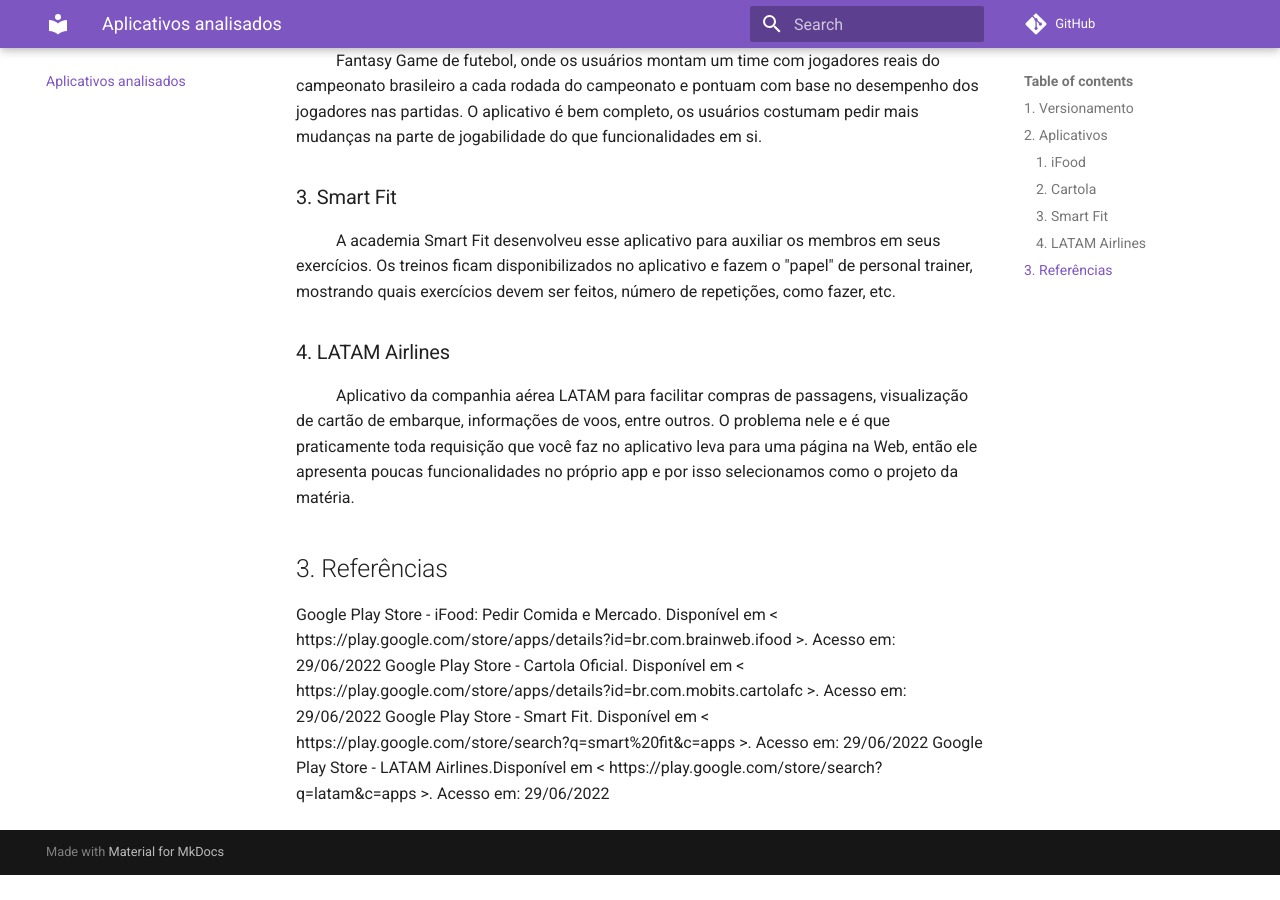
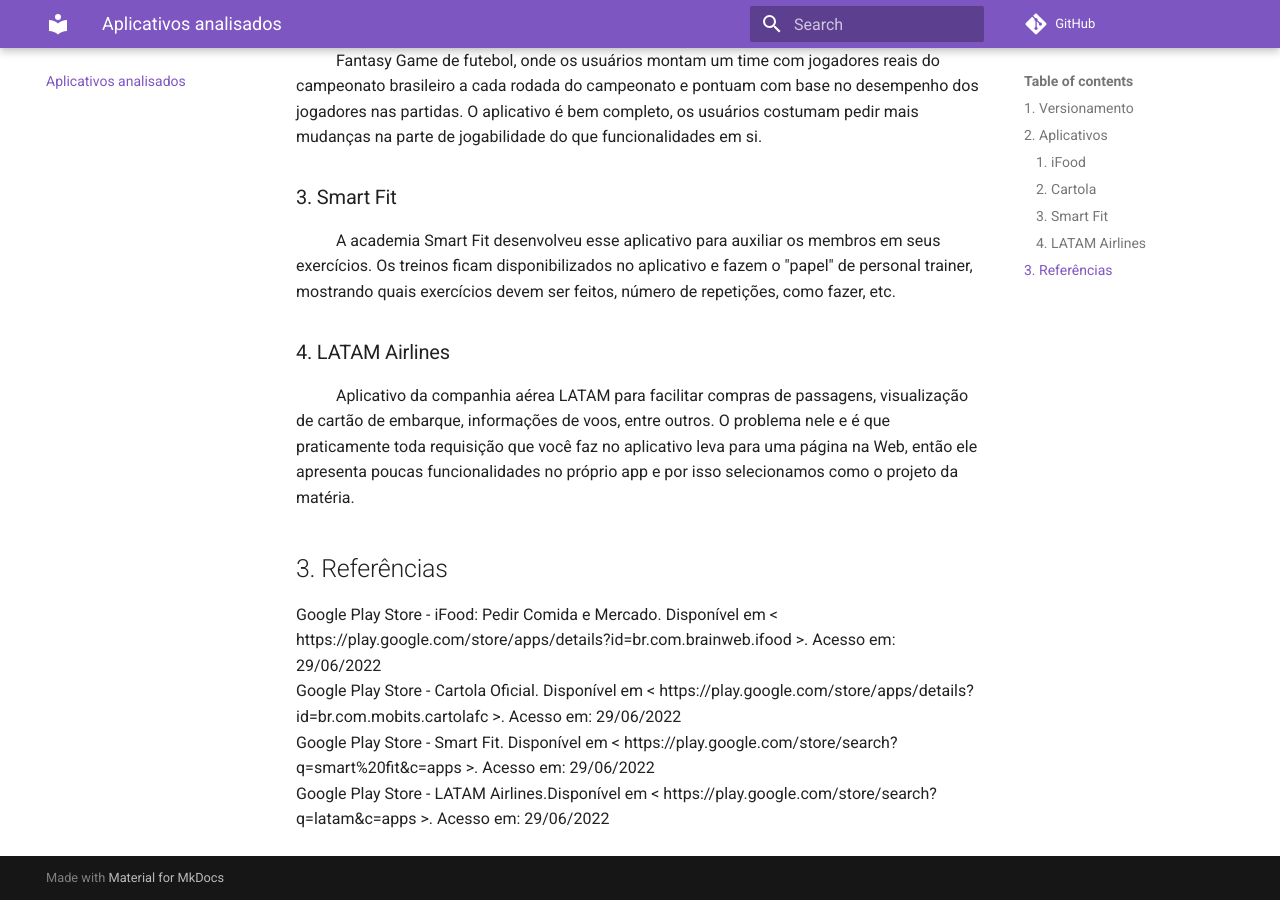
Before and after one commit to Requisitos-de-Software/2022.1-TikTok, an MkDocs documentation site: the page built from docs/apps-analisados.md, in a window 1280 px wide and 900 px high, scrolled down 656 px. Built offline with MkDocs 1.6.1 and Material for MkDocs 9.7.7, drawn with Linux system fonts in a browser that asks for light colours; comment, search, counter and statistics services are not loaded; before the commit the page ends 1531 px from its top, so only the background shows below that.

Commit message:
#8 - Correção em 3. Referências

```diff
--- a/docs/apps-analisados.md
+++ b/docs/apps-analisados.md
@@ -27,7 +27,7 @@
 
 ## 3. Referências
 
-Google Play Store - iFood: Pedir Comida e Mercado. Disponível em < https://play.google.com/store/apps/details?id=br.com.brainweb.ifood >. Acesso em: 29/06/2022
-Google Play Store - Cartola Oficial. Disponível em < https://play.google.com/store/apps/details?id=br.com.mobits.cartolafc >. Acesso em: 29/06/2022
-Google Play Store - Smart Fit. Disponível em < https://play.google.com/store/search?q=smart%20fit&c=apps >. Acesso em: 29/06/2022
-Google Play Store - LATAM Airlines.Disponível em < https://play.google.com/store/search?q=latam&c=apps >. Acesso em: 29/06/2022
+Google Play Store - iFood: Pedir Comida e Mercado. Disponível em < https://play.google.com/store/apps/details?id=br.com.brainweb.ifood >. Acesso em: 29/06/2022<br>
+Google Play Store - Cartola Oficial. Disponível em < https://play.google.com/store/apps/details?id=br.com.mobits.cartolafc >. Acesso em: 29/06/2022<br>
+Google Play Store - Smart Fit. Disponível em < https://play.google.com/store/search?q=smart%20fit&c=apps >. Acesso em: 29/06/2022<br>
+Google Play Store - LATAM Airlines.Disponível em < https://play.google.com/store/search?q=latam&c=apps >. Acesso em: 29/06/2022<br>
```
